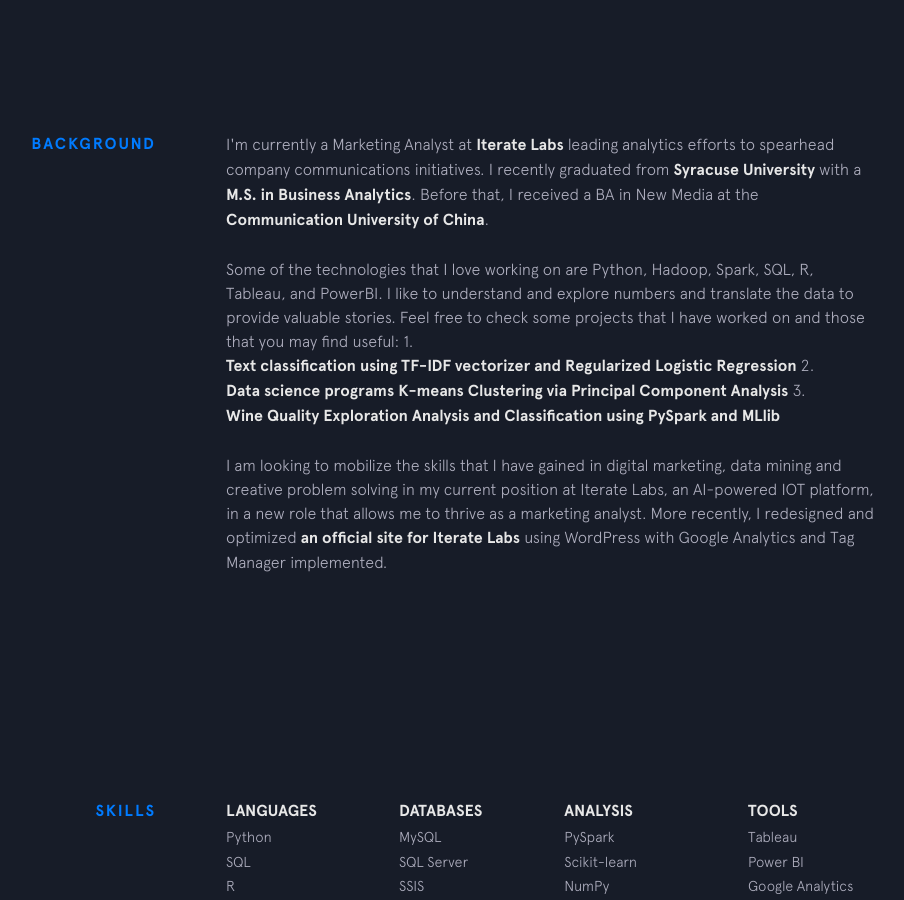
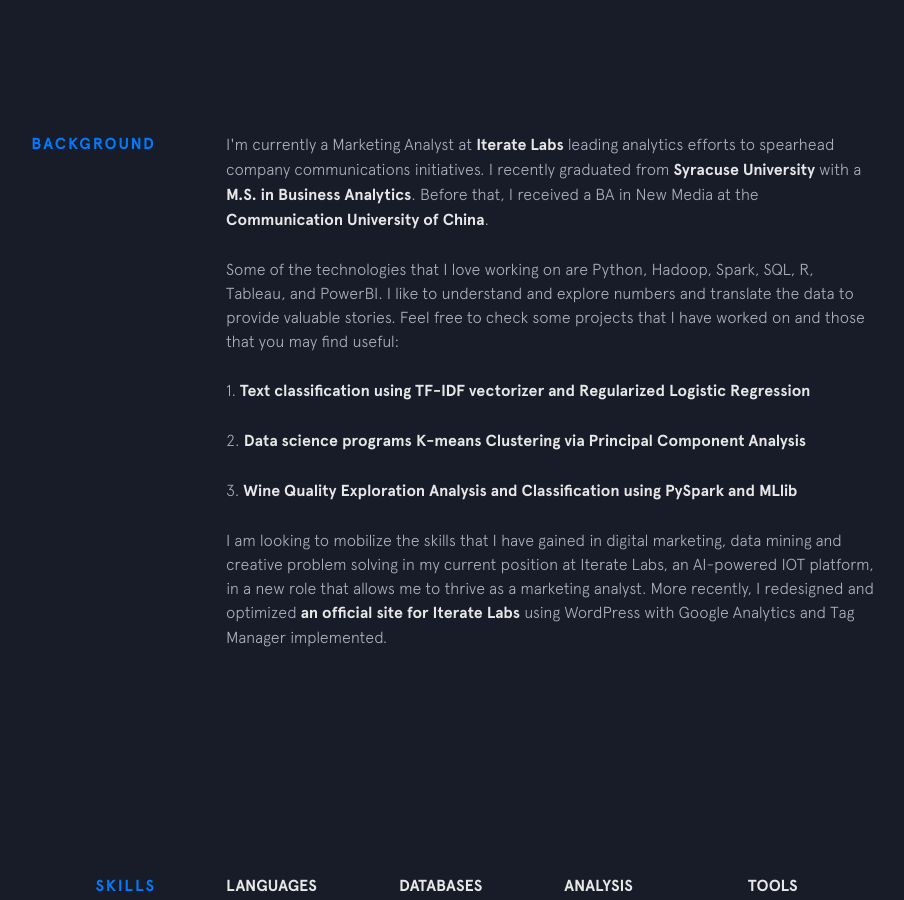
Before and after one commit to harper-he/harper-he.github.io, a Jekyll site: the page built from index.html, in a window 1280 px wide and 900 px high, scrolled down 892 px. Shown: the whole window, without its empty margins (224-1128 px from the left). Built offline with Jekyll 4.4.1, drawn with Linux system fonts in a browser that asks for light colours; nearby versions of some CDN libraries.

Commit message:
Update background.html

```diff
--- a/_includes/background.html
+++ b/_includes/background.html
@@ -15,9 +15,9 @@
       Some of the technologies that I love working on are Python, Hadoop, Spark, SQL, R, Tableau, and PowerBI.
       I like to understand and explore numbers and translate the data to provide valuable stories.
       Feel free to check some projects that I have worked on and those that you may find useful:
-      1. <a class="underline-link" href="https://github.com/harper-he/Python/tree/master/Big%20Data%20Analytics/HW4" target="_blank">Text classification using TF-IDF vectorizer and Regularized Logistic Regression</a>
-      2. <a class="underline-link" href="https://github.com/harper-he/Python/tree/master/Big%20Data%20Analytics/HW5" target="_blank">Data science programs K-means Clustering via Principal Component Analysis</a>
-      3. <a class="underline-link" href="https://github.com/harper-he/Python/tree/master/Big%20Data%20Analytics/HW6" target="_blank">Wine Quality Exploration Analysis and Classification using PySpark and MLlib</a>
+      <p>1. <a class="underline-link" href="https://github.com/harper-he/Python/tree/master/Big%20Data%20Analytics/HW4" target="_blank">Text classification using TF-IDF vectorizer and Regularized Logistic Regression</a></p>
+      <p>2. <a class="underline-link" href="https://github.com/harper-he/Python/tree/master/Big%20Data%20Analytics/HW5" target="_blank">Data science programs K-means Clustering via Principal Component Analysis</a></p>
+      <p>3. <a class="underline-link" href="https://github.com/harper-he/Python/tree/master/Big%20Data%20Analytics/HW6" target="_blank">Wine Quality Exploration Analysis and Classification using PySpark and MLlib</a></p>
     </p>
 
     <p>
```
